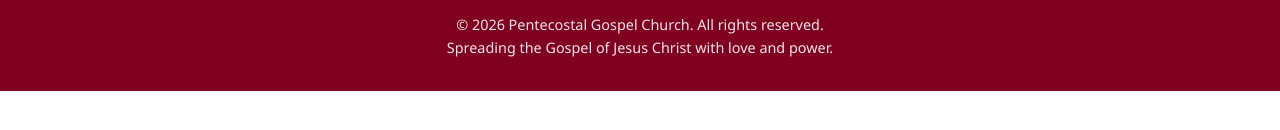
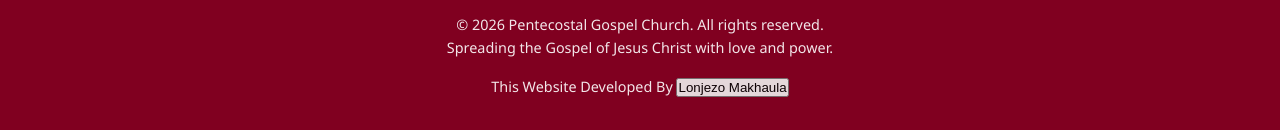
Before and after one commit to LORGODAN/pentecostal-gospel-church, a plain HTML site: page index.html in a window 1280 px wide. Shown: the part 6409-6539 px from the top of the page. Before the commit the page ends 6500 px from the top, so only its background shows below. Drawn offline with Linux system fonts and the light colour scheme.

Commit message:
Add developer credit in footer section

```diff
--- a/index.html
+++ b/index.html
@@ -399,6 +399,7 @@
                     &copy; 2026 Pentecostal Gospel Church. All rights reserved.<br>
                     Spreading the Gospel of Jesus Christ with love and power.
                 </p>
+                <p class="footer-text">This Website Developed By <button>Lonjezo Makhaula</button></p>
             </div>
         </div>
     </footer>
```
